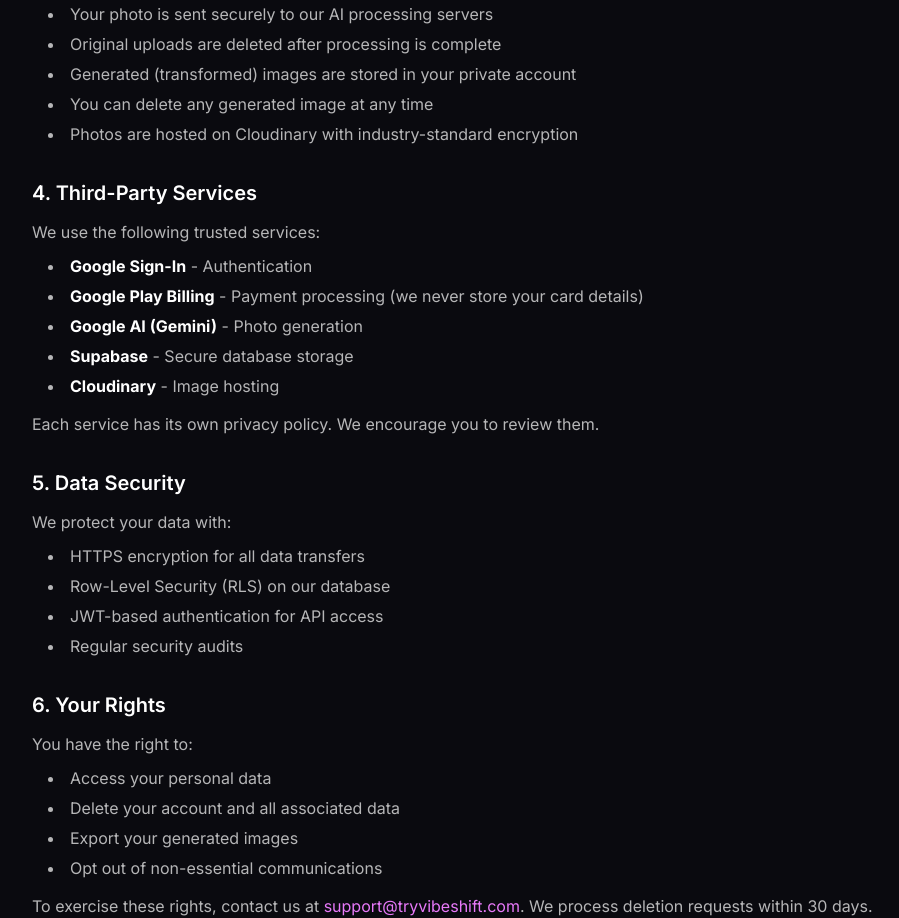
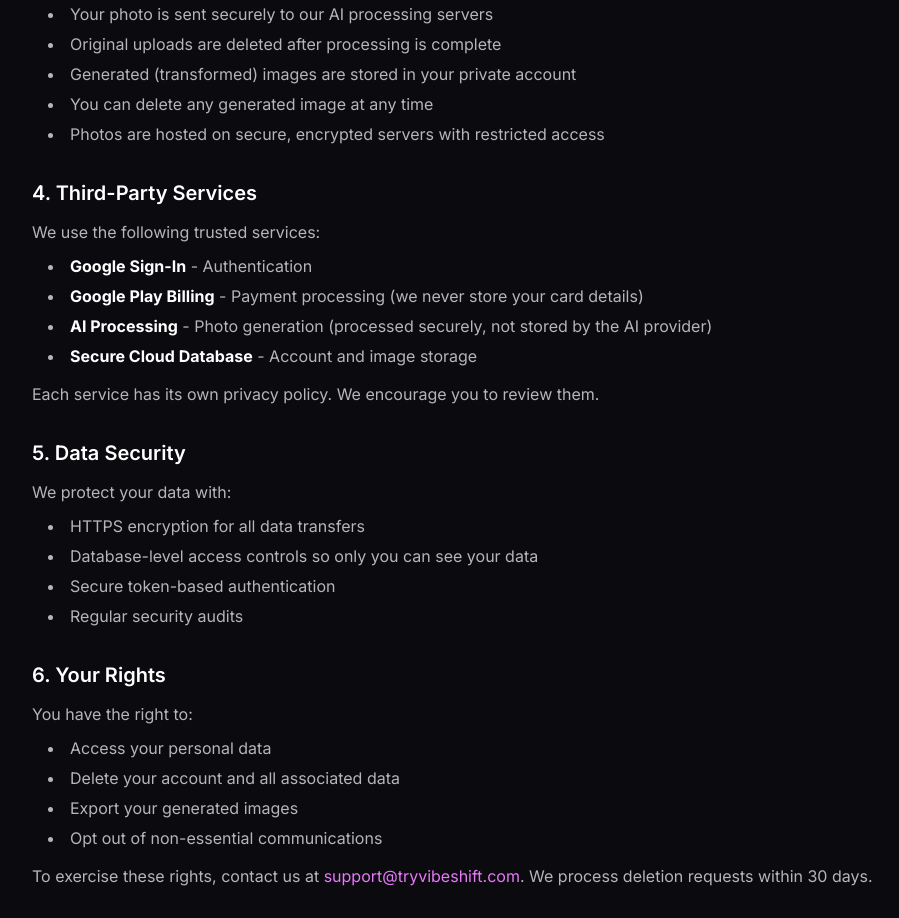
Before and after one commit to abiotov/vibeshift-landing, a React (Vite) app: page /privacy in a window 1280 px wide. Shown: the part 800-1718 px from the top of the page, without its empty margins (184-1083 px from the left). Built offline with nearby package versions, Linux system fonts and the light colour scheme.

Commit message:
Fix privacy page: remove Cloudinary, Gemini, technical jargon

```diff
--- a/src/pages/Privacy.tsx
+++ b/src/pages/Privacy.tsx
@@ -56,7 +56,7 @@
               <li>Original uploads are deleted after processing is complete</li>
               <li>Generated (transformed) images are stored in your private account</li>
               <li>You can delete any generated image at any time</li>
-              <li>Photos are hosted on Cloudinary with industry-standard encryption</li>
+              <li>Photos are hosted on secure, encrypted servers with restricted access</li>
             </ul>
           </section>
 
@@ -66,9 +66,8 @@
             <ul className="list-disc list-inside mt-2 space-y-1 ml-4">
               <li><strong className="text-white">Google Sign-In</strong> - Authentication</li>
               <li><strong className="text-white">Google Play Billing</strong> - Payment processing (we never store your card details)</li>
-              <li><strong className="text-white">Google AI (Gemini)</strong> - Photo generation</li>
-              <li><strong className="text-white">Supabase</strong> - Secure database storage</li>
-              <li><strong className="text-white">Cloudinary</strong> - Image hosting</li>
+              <li><strong className="text-white">AI Processing</strong> - Photo generation (processed securely, not stored by the AI provider)</li>
+              <li><strong className="text-white">Secure Cloud Database</strong> - Account and image storage</li>
             </ul>
             <p className="mt-3">Each service has its own privacy policy. We encourage you to review them.</p>
           </section>
@@ -78,8 +77,8 @@
             <p>We protect your data with:</p>
             <ul className="list-disc list-inside mt-2 space-y-1 ml-4">
               <li>HTTPS encryption for all data transfers</li>
-              <li>Row-Level Security (RLS) on our database</li>
-              <li>JWT-based authentication for API access</li>
+              <li>Database-level access controls so only you can see your data</li>
+              <li>Secure token-based authentication</li>
               <li>Regular security audits</li>
             </ul>
           </section>
```
